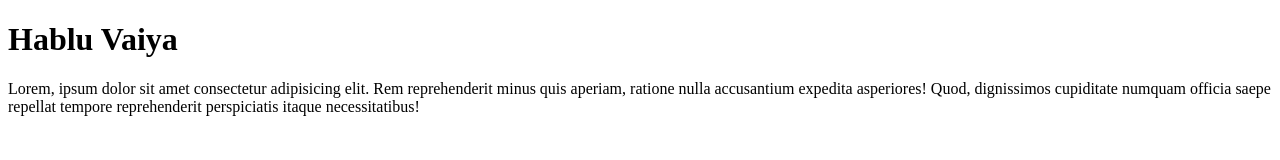
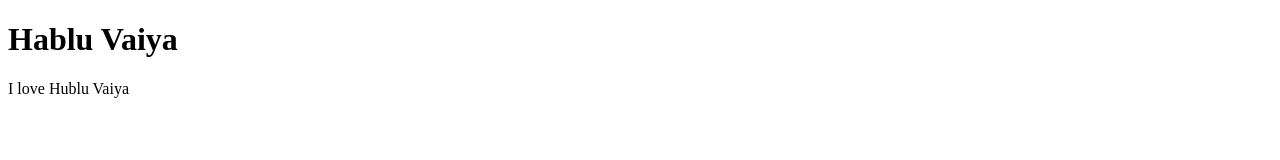
Before and after one commit to Arafat775/second-website, a plain HTML site: page index.html in a window 1280 px wide. Drawn offline with Linux system fonts and the light colour scheme.

Commit message:
Update index.html

```diff
--- a/index.html
+++ b/index.html
@@ -7,6 +7,6 @@
 </head>
 <body>
     <h1>Hablu Vaiya</h1>
-    <p>Lorem, ipsum dolor sit amet consectetur adipisicing elit. Rem reprehenderit minus quis aperiam, ratione nulla accusantium expedita asperiores! Quod, dignissimos cupiditate numquam officia saepe repellat tempore reprehenderit perspiciatis itaque necessitatibus! </p>
+   <p>I love Hublu Vaiya</p>
 </body>
 </html>
```
